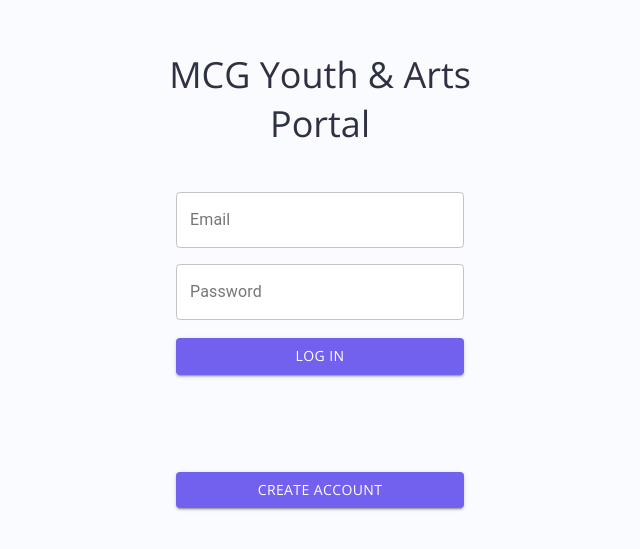
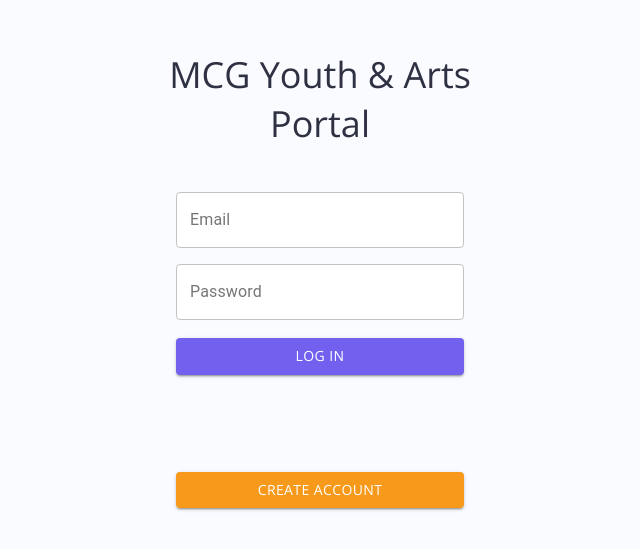
Before and after one commit to GrahamGoudeau/mcg-portal, a React (Create React App) app in the folder ui/: page / in a window 1280 px wide. Shown: the part 139-688 px from the top of the page, without its empty margins (320-960 px from the left). Built offline with nearby package versions, Linux system fonts and the light colour scheme; no server answers.

Commit message:
Register page

```diff
--- a/ui/src/App.js
+++ b/ui/src/App.js
@@ -40,8 +40,8 @@ function App() {
             renders the first one that matches the current URL. */}
           <Switch>
 
-            <Route exact path="/about">
-              <Login/>
+            <Route exact path="/register">
+              <div>Create Account</div>
             </Route>
             <Route exact path="/users">
               <div>Users</div>
--- a/ui/src/components/login/LoginForm.js
+++ b/ui/src/components/login/LoginForm.js
@@ -41,6 +41,10 @@ const useStyles = makeStyles((theme) => ({
     loading: {
         fontSize: '12px',
         color: 'black',
+        margin: 0,
+        maxWidth: '90%',
+        textAlign: 'center',
+        display: 'inline-block',
         height: '3vh',
     }
 }));
--- a/ui/src/pages/Login.js
+++ b/ui/src/pages/Login.js
@@ -9,12 +9,12 @@ import { makeStyles } from '@material-ui/core/styles';
 const useStyles = makeStyles(theme => ({
     button: {
         fontFamily: Style.FontFamily,
-        backgroundColor: Style.Purple,
+        backgroundColor: Style.Orange,
         color: 'white',
         width: '90%',
         maxWidth: '100%',
         '&:hover': {
-            backgroundColor: Style.Purple,
+            backgroundColor: Style.Orange,
         },
         marginTop: '5vh',
     },
@@ -38,7 +38,6 @@ function Login(props) {
                 fontStyle: 'normal',
                 fontWeight: 'normal',
                 fontSize: '36px',
-                // lineHeight: '49px',
                 background: Style.White,
                 color: Style.NavyBlue,
             }}
@@ -51,7 +50,7 @@ function Login(props) {
                         history.push("/users")
                     }}
                 />
-                <Button variant="contained" className={classes.button}>Create Account</Button>
+                <Button variant="contained" className={classes.button} onClick={() => history.push("/register")}>Create Account</Button>
             </Grid>
         </Grid>
     );
```
